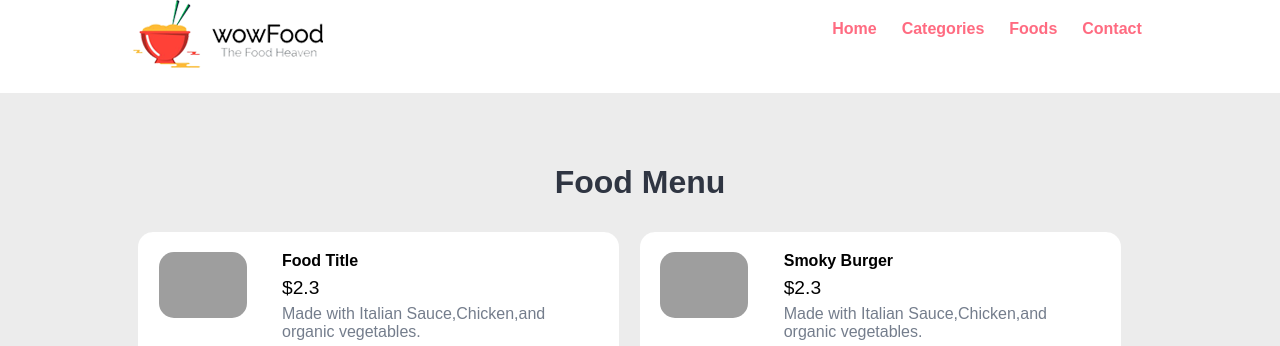
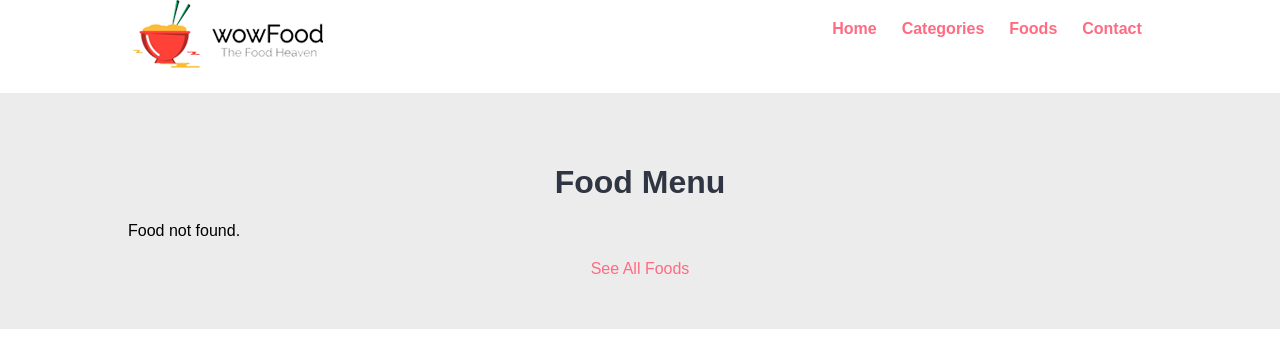
Before and after one commit to Chanuka999/food_order_web_site, a PHP site: page /food_order_web_site/foods.php in a window 1280 px wide. Shown: the part 21-367 px from the top of the page. Run offline with PHP 8.4, Linux system fonts and the light colour scheme; tables that the repository leaves empty or names only in its code hold one stand-in row (values such as "Sample post"); grey boxes are pictures that could not be loaded.

Commit message:
change code

```diff
--- a/foods.php
+++ b/foods.php
@@ -4,118 +4,59 @@
         <div class="container">
             <h2 class="text-center">Food Menu</h2>
 
-            <div class="food-menu-box">
+            <?php
+
+            $sql="SELECT * FROM tbl_food WHERE active='yes'";
+
+            $res = mysqli_query($conn,$sql);
+
+            $count=mysqli_num_rows($res);
+
+            if($count>0){
+              while($row=mysqli_fetch_assoc($res)){
+                $id=$row['id'];
+                $title=$row['title'];
+                $description=$row['description'];
+                $price=$row['price'];
+                $image_name=$row['image_name'];
+                ?>
+               <div class="food-menu-box">
                 <div class="food-menu-img">
-                    <img src="images/menu-pizza.jpg" alt="chicke Hawin pizza" class="img-responsive img-curve">
+                    <?php
+
+                    if($image_name == ""){
+                           echo "<div class='error'>Image not Available.</div>";
+                    }else{
+                     ?>
+                 <img src="<?php echo SITEURL; ?>images/food/<?php echo $image_name; ?>" alt="chicke Hawin pizza" class="img-responsive img-curve">
+                     <?php
+                    }
+
+                    ?>
+
 
                 </div>
                 <div class="food-menu-desc">
-                    <h4>Food Title</h4>
-                    <p class="food-price">$2.3</p>
+                    <h4><?php echo $title; ?></h4>
+                    <p class="food-price"><?php echo $price; ?></p>
                     <p class="food-detail">
-                        Made with Italian Sauce,Chicken,and organic vegetables.
+                       <?php echo $description; ?>
                     </p>
                     <br>
 
                     <a href="#">Order Now</a>
                 </div>
             </div>
-            <div class="food-menu-box">
-                <div class="food-menu-img">
-                    <img src="images/menu-burger.jpg" alt="chicke Hawin pizza" class="img-responsive img-curve">
 
-                </div>
-                <div class="food-menu-desc">
-                    <h4>Smoky Burger</h4>
-                    <p class="food-price">$2.3</p>
-                    <p class="food-detail">
-                        Made with Italian Sauce,Chicken,and organic vegetables.
-                    </p>
-                    <br>
+                <?php
+              }
+            }else{
+                echo "<div class='error'>Food not found.</div>";
+            }
 
-                    <a href="#">Order Now</a>
-                </div>
-            </div>
-            <div class="food-menu-box">
-                <div class="food-menu-img">
-                    <img src="images/menu-burger.jpg" alt="chicke Hawin pizza" class="img-responsive img-curve">
+            ?>
 
-                </div>
-                <div class="food-menu-desc">
-                    <h4>New Burger</h4>
-                    <p class="food-price">$2.3</p>
-                    <p class="food-detail">
-                        Made with Italian Sauce,Chicken,and organic vegetables.
-                    </p>
-                    <br>
 
-                    <a href="#">Order Now</a>
-                </div>
-            </div>
-            <div class="food-menu-box">
-                <div class="food-menu-img">
-                    <img src="images/menu-pizza.jpg" alt="chicke Hawin pizza" class="img-responsive img-curve">
-
-                </div>
-                <div class="food-menu-desc">
-                    <h4>Nice Burger</h4>
-                    <p class="food-price">$2.3</p>
-                    <p class="food-detail">
-                        Made with Italian Sauce,Chicken,and organic vegetables.
-                    </p>
-                    <br>
-
-                    <a href="#">Order Now</a>
-                </div>
-            </div>
-            <div class="food-menu-box">
-                <div class="food-menu-img">
-                    <img src="images/menu-pizza.jpg" alt="chicke Hawin pizza" class="img-responsive img-curve">
-
-                </div>
-                <div class="food-menu-desc">
-                    <h4>Food Title</h4>
-                    <p class="food-price">$2.3</p>
-                    <p class="food-detail">
-                        Made with Italian Sauce,Chicken,and organic vegetables.
-                    </p>
-                    <br>
-
-                    <a href="#">Order Now</a>
-                </div>
-            </div>
-            <div class="food-menu-box">
-                <div class="food-menu-img">
-                    <img src="images/menu-momo.jpg" alt="chicke Hawin pizza" class="img-responsive img-curve">
-
-                </div>
-                <div class="food-menu-desc">
-                    <h4>Food Title</h4>
-                    <p class="food-price">$2.3</p>
-                    <p class="food-detail">
-                        Made with Italian Sauce,Chicken,and organic vegetables.
-                    </p>
-                    <br>
-
-                    <a href="#">Order Now</a>
-                </div>
-            </div>
-            <div class="food-menu-box">
-                <div class="food-menu-img">
-                    <img src="images/menu-momo.jpg" alt="chicke Hawin pizza" class="img-responsive img-curve">
-
-                </div>
-                <div class="food-menu-desc">
-                    <h4>Chicken Steam Momo</h4>
-                    <p class="food-price">$2.3</p>
-                    <p class="food-detail">
-                        Made with Italian Sauce,Chicken,and organic vegetables.
-                    </p>
-                    <br>
-
-                    <a href="#">Order Now</a>
-                </div>
-            </div>
             <div class="clearfix"></div>
         </div>
         <p class="text-center">
```
